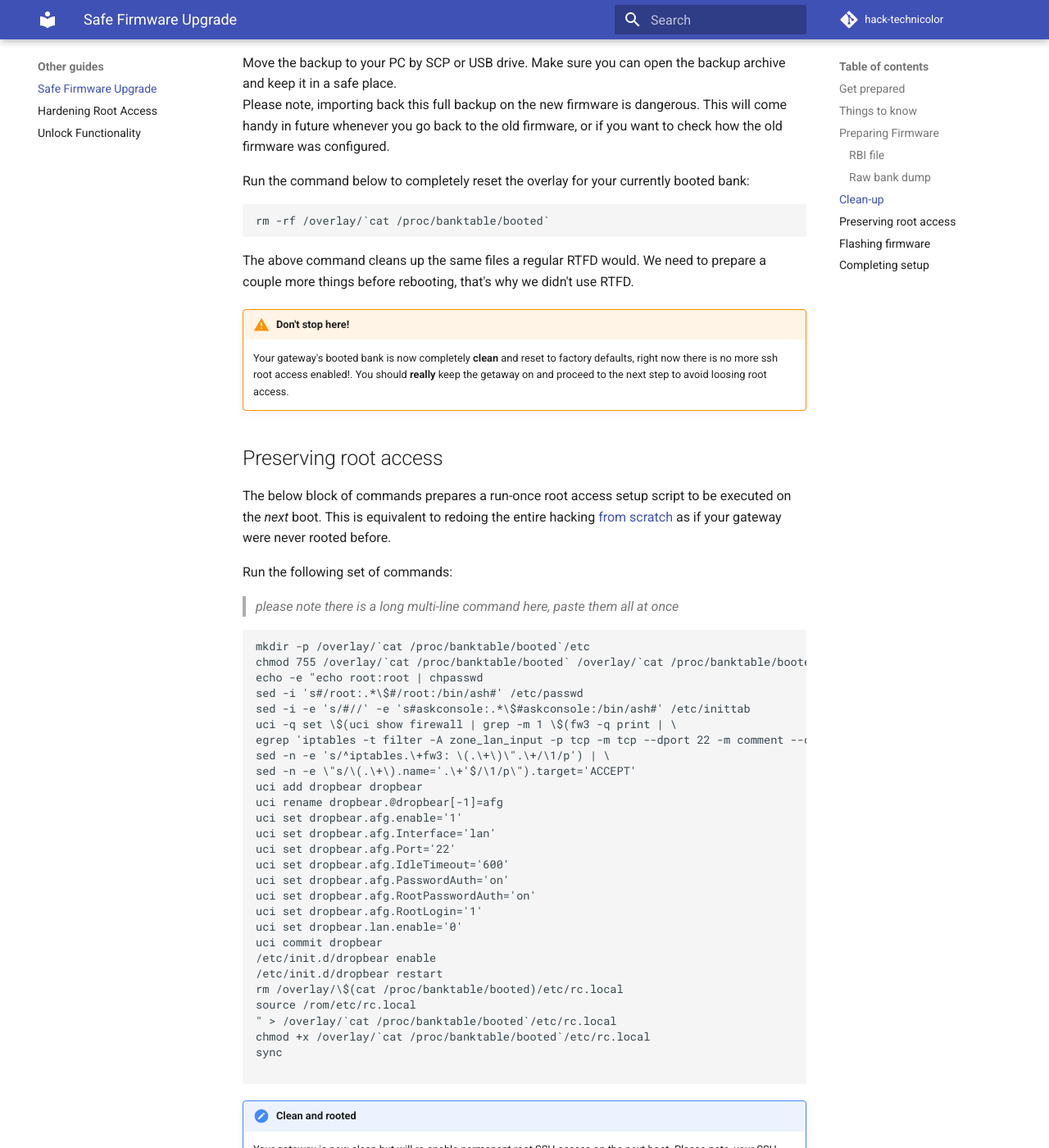
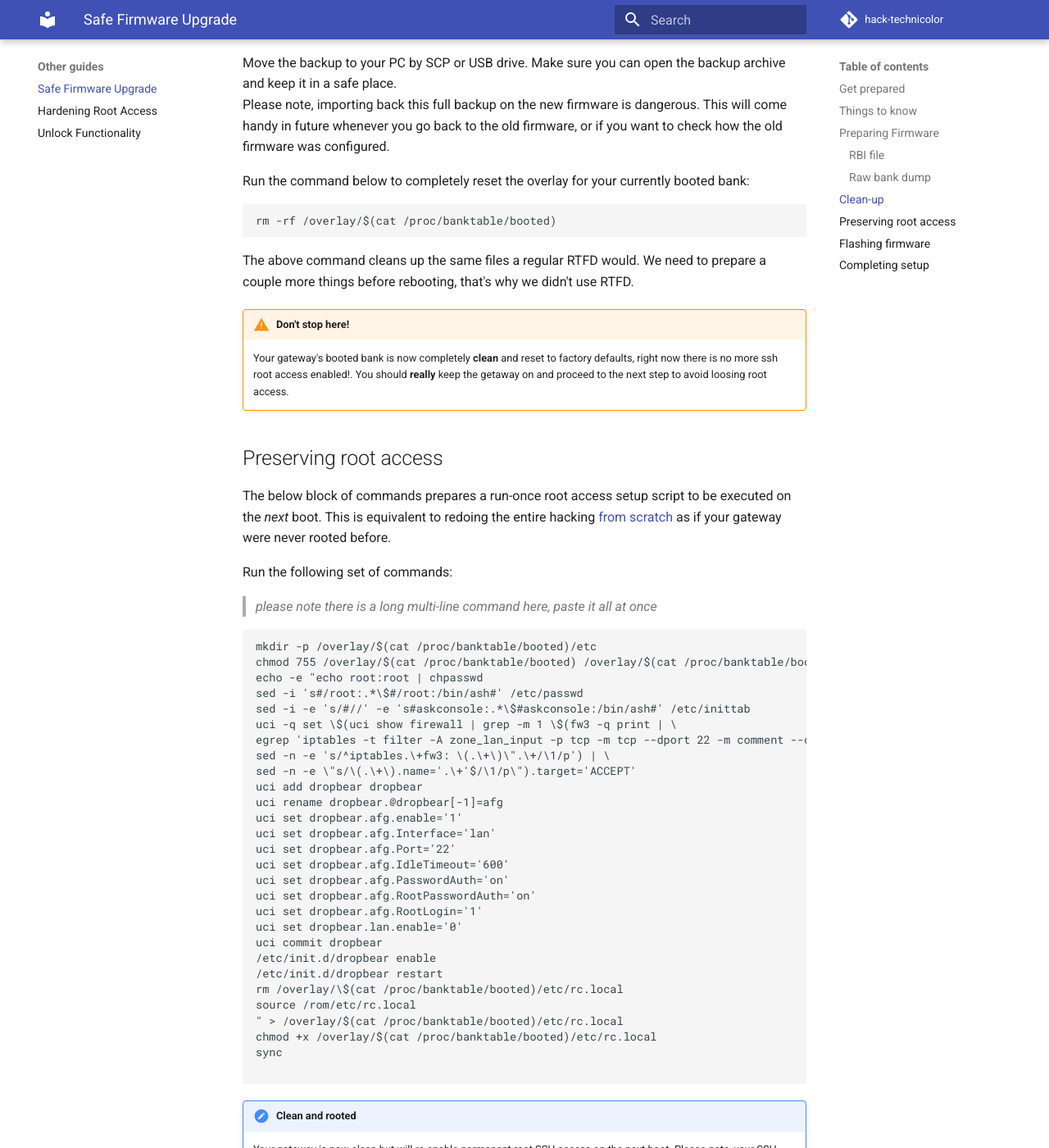
Before and after one commit to hack-technicolor/hack-technicolor, an MkDocs documentation site: the page built from docs/Upgrade.md, in a window 1280 px wide and 1400 px high, scrolled down 2967 px. Shown: the whole window at 82% size. Built offline with MkDocs 1.6.1 and Material for MkDocs 9.7.7, drawn with Linux system fonts in a browser that asks for light colours; comment, search, counter and statistics services are not loaded; some of the changed text lies outside the part shown.

Commit message:
Make commands typing easier without backticks

````diff
--- a/docs/Upgrade.md
+++ b/docs/Upgrade.md
@@ -82,7 +82,7 @@ Please note, importing back this full backup on the new firmware is dangerous. T
 Run the command below to completely reset the overlay for your currently booted bank:
 
 ```bash
-rm -rf /overlay/`cat /proc/banktable/booted`
+rm -rf /overlay/$(cat /proc/banktable/booted)
 ```
 
 The above command cleans up the same files a regular RTFD would. We need to prepare a couple more things before rebooting, that's why we didn't use RTFD.
@@ -96,11 +96,11 @@ The below block of commands prepares a run-once root access setup script to be e
 
 Run the following set of commands:
 
-> *please note there is a long multi-line command here, paste them all at once*
+> *please note there is a long multi-line command here, paste it all at once*
 
 ```bash
-mkdir -p /overlay/`cat /proc/banktable/booted`/etc
-chmod 755 /overlay/`cat /proc/banktable/booted` /overlay/`cat /proc/banktable/booted`/etc
+mkdir -p /overlay/$(cat /proc/banktable/booted)/etc
+chmod 755 /overlay/$(cat /proc/banktable/booted) /overlay/$(cat /proc/banktable/booted)/etc
 echo -e "echo root:root | chpasswd
 sed -i 's#/root:.*\$#/root:/bin/ash#' /etc/passwd
 sed -i -e 's/#//' -e 's#askconsole:.*\$#askconsole:/bin/ash#' /etc/inittab
@@ -123,8 +123,8 @@ uci commit dropbear
 /etc/init.d/dropbear restart
 rm /overlay/\$(cat /proc/banktable/booted)/etc/rc.local
 source /rom/etc/rc.local
-" > /overlay/`cat /proc/banktable/booted`/etc/rc.local
-chmod +x /overlay/`cat /proc/banktable/booted`/etc/rc.local
+" > /overlay/$(cat /proc/banktable/booted)/etc/rc.local
+chmod +x /overlay/$(cat /proc/banktable/booted)/etc/rc.local
 sync
 
 ```
````
Also changed, not shown: other parts of docs/Upgrade.md (+1 -1 lines).
